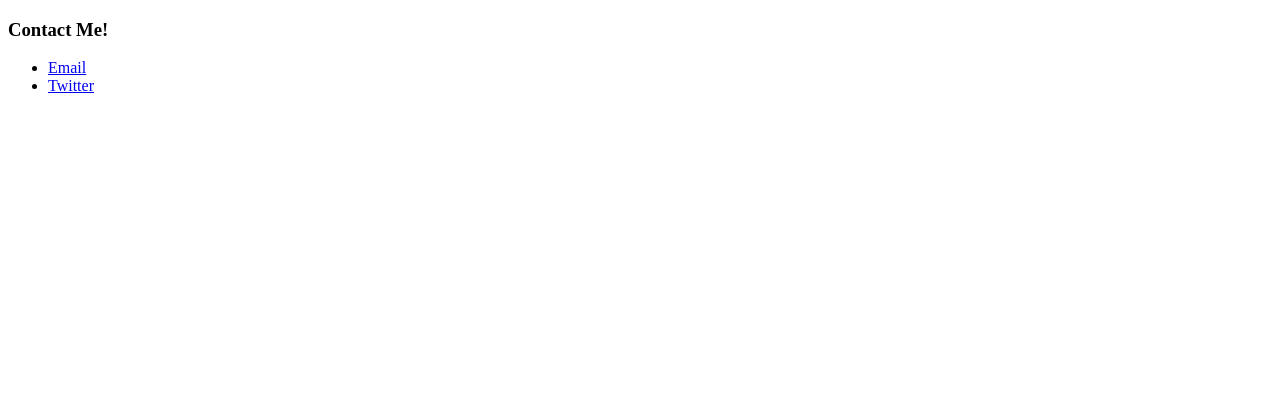
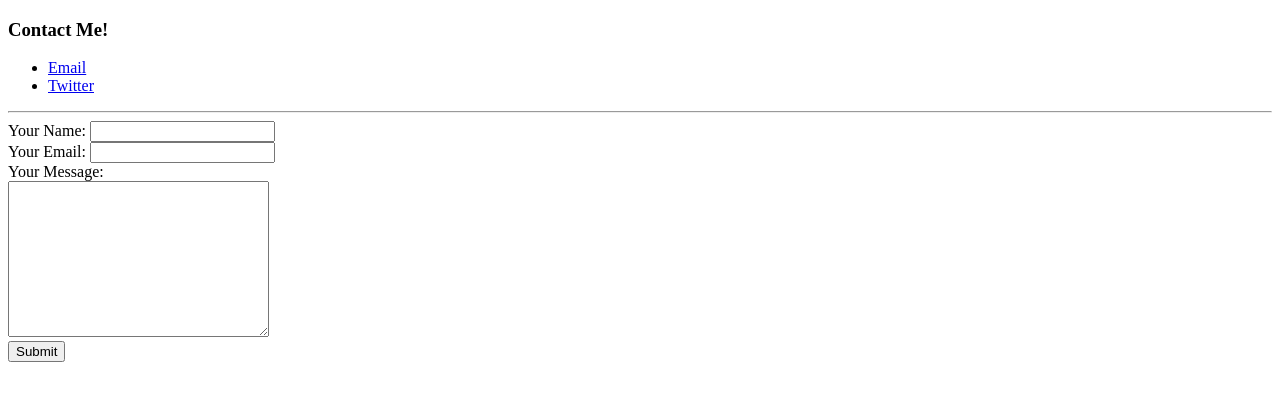
Before and after one commit to determinedguy/Angela-Yu-Web-Development-Bootcamp, a plain HTML site: page 1-Front-End/2-Intermediate HTML/contact-me.html in a window 1280 px wide. Drawn offline with Linux system fonts and the light colour scheme.

Commit message:
FInish task from 26th video

```diff
--- a/1-Front-End/2-Intermediate HTML/contact-me.html
+++ b/1-Front-End/2-Intermediate HTML/contact-me.html
@@ -12,5 +12,19 @@
         <li><a href="mailto:mhd.athallah@gmail.com">Email</a></li>
         <li><a href="https://twitter.com/mhd_athallah">Twitter</a></li>
     </ul>
+    <hr>
+    <form action="mailto:mhd.athallah@gmail.com" method="post" enctype="text/plain">
+        <label>Your Name:</label>
+        <input type="text" name="name" value="">
+        <br>
+        <label>Your Email:</label>
+        <input type="email" name="email" value="">
+        <br>
+        <label>Your Message:</label>
+        <br>
+        <textarea name="message" rows="10" cols="30"></textarea>
+        <br>
+        <input type="submit" name="">
+    </form>
 </body>
 </html>
```
